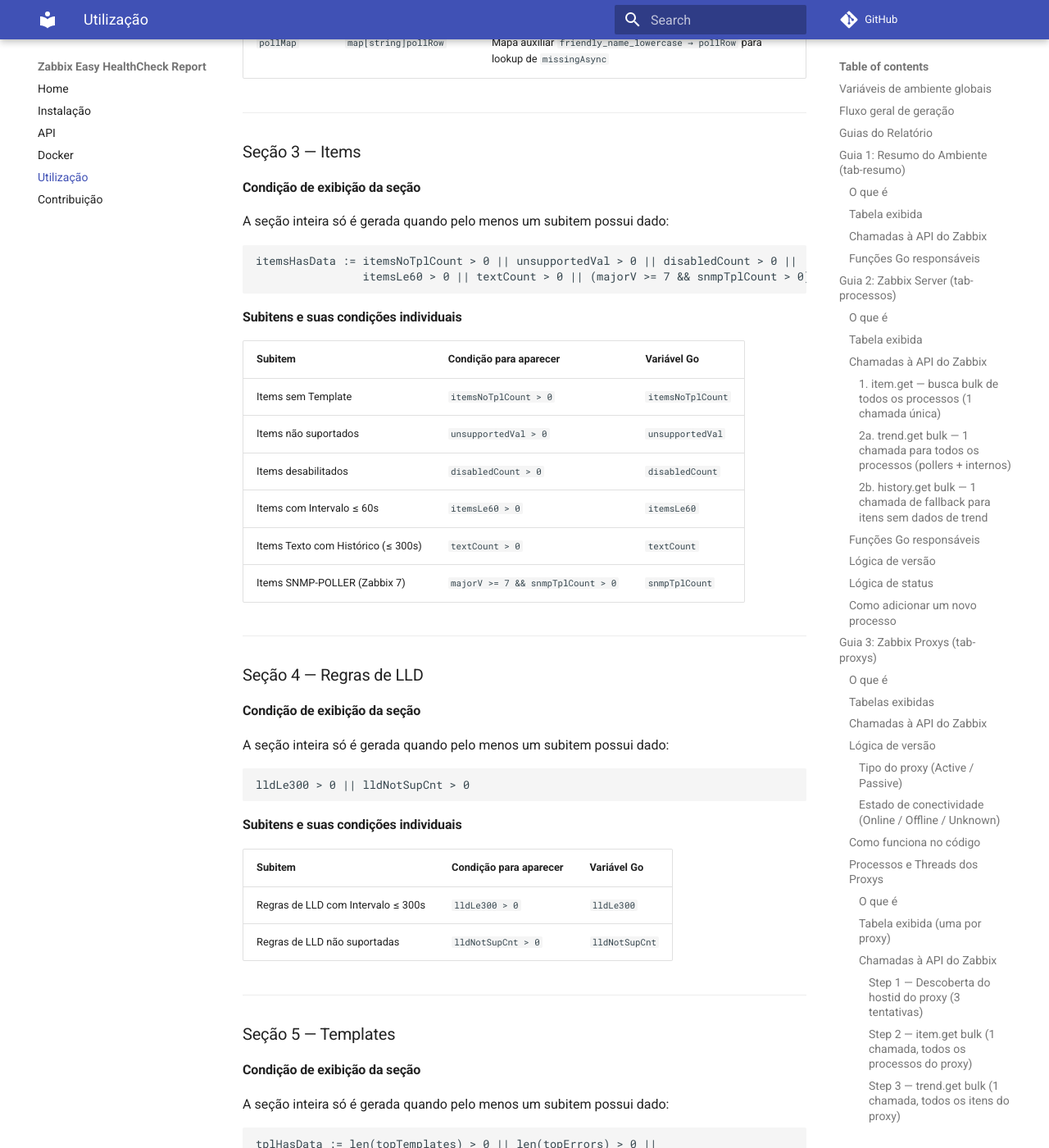
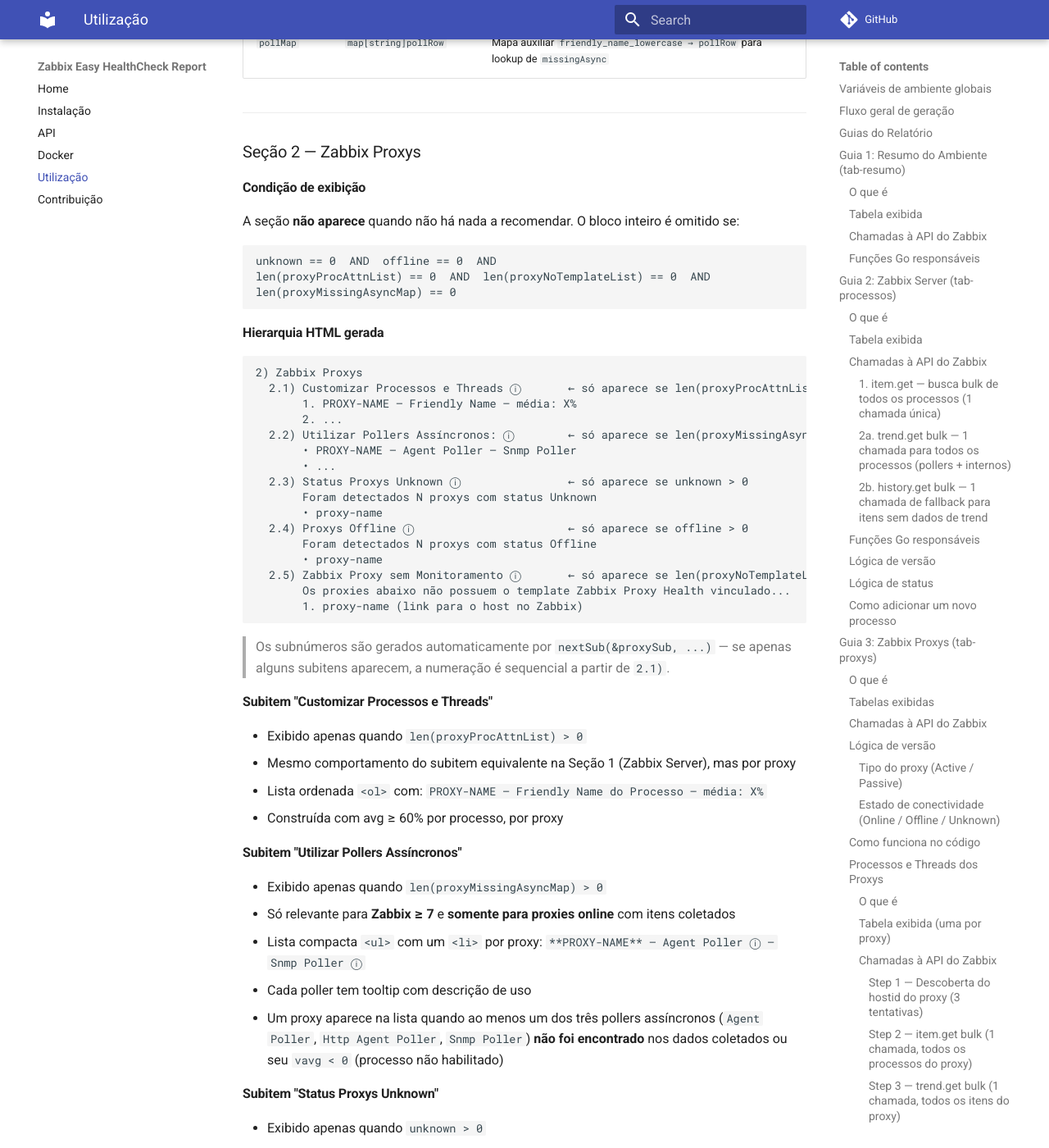
Before and after one commit to bernardolankheet/zabbix-easy, an MkDocs documentation site: the page built from docs/utilizacao.md, in a window 1280 px wide and 1400 px high, scrolled down 23471 px. Shown: the whole window at 82% size. Built offline with MkDocs 1.6.1 and Material for MkDocs 9.7.7, drawn with Linux system fonts in a browser that asks for light colours; comment, search, counter and statistics services are not loaded; some of the changed text lies outside the part shown.

Commit message:
atualizado documentacao com recomendacao para pollers assincronos dos proxys

````diff
--- a/docs/utilizacao.md
+++ b/docs/utilizacao.md
@@ -622,7 +622,7 @@
 Sugestões automáticas geradas com base em todos os dados coletados. Todas as seções e subitens são **exibidos somente quando há recomendação** — se o valor for 0, nem a seção nem o subitem aparecem. KPI cards no topo para visão rápida.
 
 1. **Zabbix Server** — processos em Atenção + sugestão de pollers assíncronos (Zabbix 7) — só aparece se há processos com avg ≥ 60% ou pollers assíncronos desabilitados
-2. **Zabbix Proxys** — proxies Unknown/Offline + processos em Atenção + proxies sem template — só aparece se há algum problema
+2. **Zabbix Proxys** — processos em Atenção + pollers assíncronos desabilitados (Zabbix 7) + proxies Unknown/Offline + proxies sem template — só aparece se há algum problema
 3. **Items** — cada subitem (sem template, não suportados, desabilitados, intervalo curto, texto com histórico, SNMP) só aparece individualmente se seu contador for > 0; a seção toda some se todos forem 0
 4. **Regras de LLD** — cada subitem (intervalo curto, não suportadas) só aparece individualmente se > 0; seção some se ambos forem 0
 5. **Templates** — só aparece se há templates para revisão, erros identificados ou templates SNMP para migração (Zabbix 7)
@@ -740,6 +740,119 @@
 | `attention` | `[]struct{Name string; Vavg float64}` | Construída iterando `pollRows` + `procRows` com `StatusText == "Atenção"` |
 | `missingAsync` | `[]string` | Construída verificando se `Agent Poller`, `HTTP Agent Poller`, `SNMP Poller` estão em `pollRows` com `Disabled == true` |
 | `pollMap` | `map[string]pollRow` | Mapa auxiliar `friendly_name_lowercase → pollRow` para lookup de `missingAsync` |
+
+---
+
+### Seção 2 — Zabbix Proxys
+
+#### Condição de exibição
+
+A seção **não aparece** quando não há nada a recomendar. O bloco inteiro é omitido se:
+
+```
+unknown == 0  AND  offline == 0  AND
+len(proxyProcAttnList) == 0  AND  len(proxyNoTemplateList) == 0  AND
+len(proxyMissingAsyncMap) == 0
+```
+
+#### Hierarquia HTML gerada
+
+```
+2) Zabbix Proxys
+  2.1) Customizar Processos e Threads ⓘ       ← só aparece se len(proxyProcAttnList) > 0
+       1. PROXY-NAME — Friendly Name — média: X%
+       2. ...
+  2.2) Utilizar Pollers Assíncronos: ⓘ        ← só aparece se len(proxyMissingAsyncMap) > 0
+       • PROXY-NAME — Agent Poller — Snmp Poller
+       • ...
+  2.3) Status Proxys Unknown ⓘ                ← só aparece se unknown > 0
+       Foram detectados N proxys com status Unknown
+       • proxy-name
+  2.4) Proxys Offline ⓘ                       ← só aparece se offline > 0
+       Foram detectados N proxys com status Offline
+       • proxy-name
+  2.5) Zabbix Proxy sem Monitoramento ⓘ       ← só aparece se len(proxyNoTemplateList) > 0
+       Os proxies abaixo não possuem o template Zabbix Proxy Health vinculado...
+       1. proxy-name (link para o host no Zabbix)
+```
+
+> Os subnúmeros são gerados automaticamente por `nextSub(&proxySub, ...)` — se apenas alguns subitens aparecem, a numeração é sequencial a partir de `2.1)`.
+
+#### Subitem "Customizar Processos e Threads"
+
+- Exibido apenas quando `len(proxyProcAttnList) > 0`
+- Mesmo comportamento do subitem equivalente na Seção 1 (Zabbix Server), mas por proxy
+- Lista ordenada `<ol>` com: `PROXY-NAME — Friendly Name do Processo — média: X%`
+- Construída com avg ≥ 60% por processo, por proxy
+
+#### Subitem "Utilizar Pollers Assíncronos"
+
+- Exibido apenas quando `len(proxyMissingAsyncMap) > 0`
+- Só relevante para **Zabbix ≥ 7** e **somente para proxies online** com itens coletados
+- Lista compacta `<ul>` com um `<li>` por proxy: `**PROXY-NAME** — Agent Poller ⓘ — Snmp Poller ⓘ`
+- Cada poller tem tooltip com descrição de uso
+- Um proxy aparece na lista quando ao menos um dos três pollers assíncronos (`Agent Poller`, `Http Agent Poller`, `Snmp Poller`) **não foi encontrado** nos dados coletados ou seu `vavg < 0` (processo não habilitado)
+
+#### Subitem "Status Proxys Unknown"
+
+- Exibido apenas quando `unknown > 0`
+- Texto: _"Foram detectados N proxys com status Unknown"_
+- Seguido de `<ul>` com os nomes dos proxies (`unknownNames`)
+
+#### Subitem "Proxys Offline"
+
+- Exibido apenas quando `offline > 0`
+- Texto: _"Foram detectados N proxys com status Offline"_
+- Seguido de `<ul>` com os nomes dos proxies (`offlineNames`)
+
+#### Subitem "Zabbix Proxy sem Monitoramento"
+
+- Exibido apenas quando `len(proxyNoTemplateList) > 0`
+- Template de referência: **Zabbix Proxy Health** (Zabbix 7) / **Template App Zabbix Proxy** (Zabbix 6)
+- O link para o template usa a URL do ambiente (`ambienteUrl`) com filtro automático por nome
+- Cada proxy na lista é exibido como link clicável para a tela de hosts do Zabbix filtrada pelo nome do proxy
+- Um proxy entra nesta lista se `res.noItemsNote != ""` — ou seja, o loop de coleta não encontrou nenhum item de processo para aquele host de proxy
+
+#### Variáveis Go envolvidas
+
+| Variável | Tipo | Origem |
+|----------|------|--------|
+| `proxyProcAttnList` | `[]proxyProcAttnItem{ProxyName, ProcFriendly, Vavg}` | Construída iterando `ppResults` — rows com `vavg >= 59.9` |
+| `proxyMissingAsyncMap` | `map[string][]string` | `proxyName → []pollerNames` — pollers ausentes ou desabilitados no proxy (Zabbix 7+, online, com itens) |
+| `asyncProcNames` | `[]string` | `{"agent poller", "http agent poller", "snmp poller"}` — pollers assíncronos verificados |
+| `unknown` | `int` | Contagem de proxies com `availability == 0` (Unknown) |
+| `unknownNames` | `[]string` | Nomes dos proxies Unknown |
+| `offline` | `int` | Contagem de proxies com `availability == 2` (Offline) |
+| `offlineNames` | `[]string` | Nomes dos proxies Offline |
+| `proxyNoTemplateList` | `[]proxyNoTemplateItem{ProxyName, HostId}` | Proxies online cujo `res.noItemsNote != ""` — sem itens de processo coletados |
+
+#### Lógica de `proxyMissingAsyncMap`
+
+Para cada proxy em `proxyMetaList` que seja **online** (`pm.Online == true`), com **Zabbix ≥ 7** e com **itens coletados** (`res.noItemsNote == ""` e `len(res.rows) > 0`):
+
+```go
+for _, apn := range asyncProcNames {   // "agent poller", "http agent poller", "snmp poller"
+    found := false
+    hasData := false
+    for _, row := range res.rows {
+        if strings.ToLower(row.friendly) == apn {
+            found = true
+            if row.vavg >= 0 { hasData = true }
+            break
+        }
+    }
+    if !found || !hasData {
+        // capitaliza e adiciona à lista "missing" deste proxy
+    }
+}
+if len(missing) > 0 {
+    proxyMissingAsyncMap[pm.Name] = missing
+}
+```
+
+Um poller é considerado ausente quando:
+- Não foi encontrado em `res.rows` (`!found`), **ou**
+- Foi encontrado mas `vavg < 0` — o item retornou "Criar item no template ou Processo não habilitado" (`!hasData`)
 
 ---
 
````
Also changed, not shown: 1 other file.
